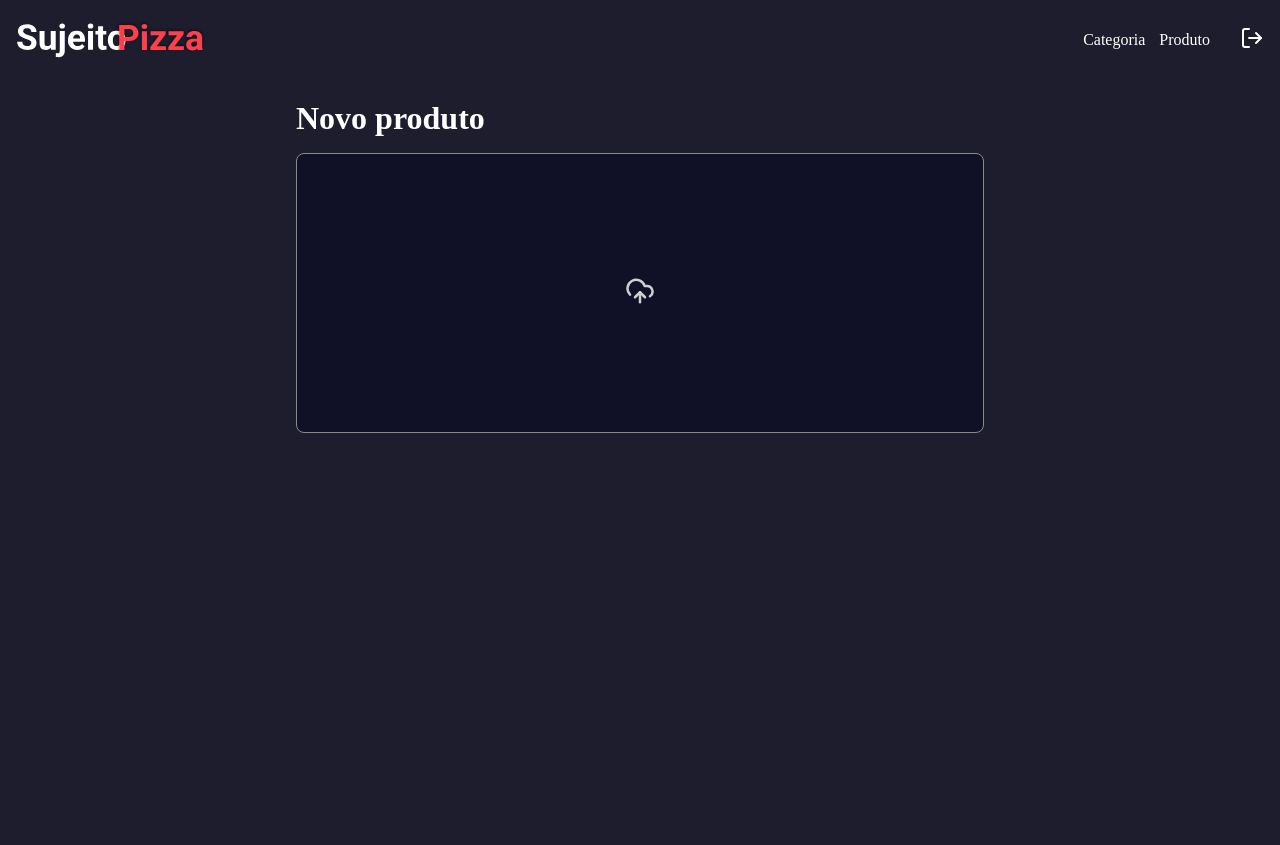
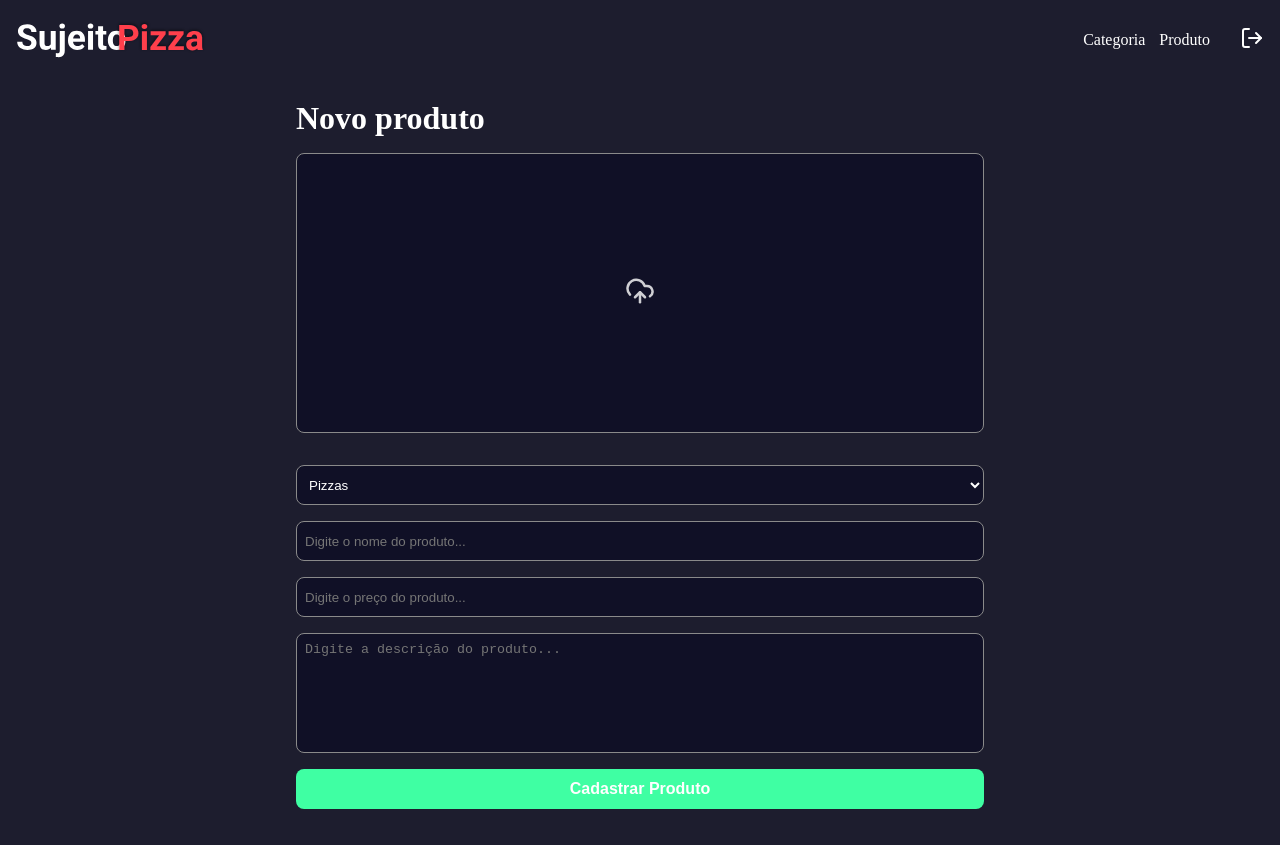
Before and after one commit to dezoliveira/frontend, a Next.js app: page /dashboard/product in a window 1280 px wide. Before the commit the page ends 800 px from the top, so only its background shows below. Built offline with nearby package versions, Linux system fonts and the light colour scheme.

Commit message:
product register form

```diff
--- a/src/app/dashboard/product/form/index.tsx
+++ b/src/app/dashboard/product/form/index.tsx
@@ -4,6 +4,7 @@
 import styles from './styles.module.scss'
 import { UploadCloud } from 'lucide-react'
 import Image from 'next/image'
+import { Button } from '@/app/dashboard/components/button'
 
 export function Form() {
   const [image, setImage] = useState<File>()
@@ -54,6 +55,41 @@
           )}
         </label>
 
+        <select name="category" id="">
+          <option key={1} value={1}>
+            Pizzas
+          </option>
+          <option key={2} value={2}>
+            Massas
+          </option>
+        </select>
+
+        <input
+          type="text"
+          name="name"
+          placeholder="Digite o nome do produto..."
+          required
+          className={styles.input}
+        />
+
+        <input
+          type="text"
+          name="price"
+          placeholder="Digite o preço do produto..."
+          required
+          className={styles.input}
+        />
+
+        <textarea
+          className={styles.input}
+          placeholder="Digite a descrição do produto..."
+          required
+          name="description"
+        >
+
+        </textarea>
+
+        <Button name="Cadastrar Produto"/>
       </form>
     </main>
   )
--- a/src/app/dashboard/product/form/styles.module.scss
+++ b/src/app/dashboard/product/form/styles.module.scss
@@ -14,6 +14,25 @@
   display: flex;
   flex-direction: column;
   margin: 16px 0;
+  gap: 16px;
+
+  select {
+    width: 100%;
+    height: 40px;
+    border-radius: 8px;
+    background-color: var(--dark-900);
+    color: var(--white);
+    padding: 0 8px;
+    border: 1px solid var(--gray-100);
+  }
+
+  textarea {
+    width: 100%;
+    min-height: 120px;
+    resize: none;
+    padding: 8px;
+    color: var(--white);
+  }
 }
 
 .labelImage {
@@ -52,3 +71,13 @@
   border-radius: 8px;
   object-fit: cover;
 }
+
+.input {
+  border: 0;
+  height: 40px;
+  background-color: var(--dark-900);
+  border: 1px solid var(--gray-100);
+  border-radius: 8px;
+  padding: 0 8px;
+  color: var(--white);
+}
```
